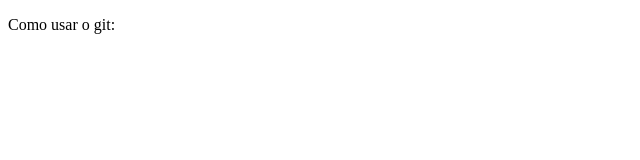
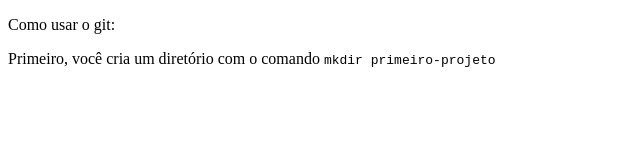
Before and after one commit to Rickycosta9836/segundo-projeto-1, a plain HTML site: page index.html in a window 1280 px wide. Shown: the whole page, without its empty margins (0-640 px from the left). Drawn offline with Linux system fonts and the light colour scheme.

Commit message:
Descrição do primeiro passo

```diff
--- a/index.html
+++ b/index.html
@@ -5,5 +5,6 @@
   </head>
   <body>
     <p>Como usar o git:</p>
+    <p>Primeiro, você cria um diretório com o comando <kbd>mkdir primeiro-projeto</kbd></p>
   </body>
 </html>
```
